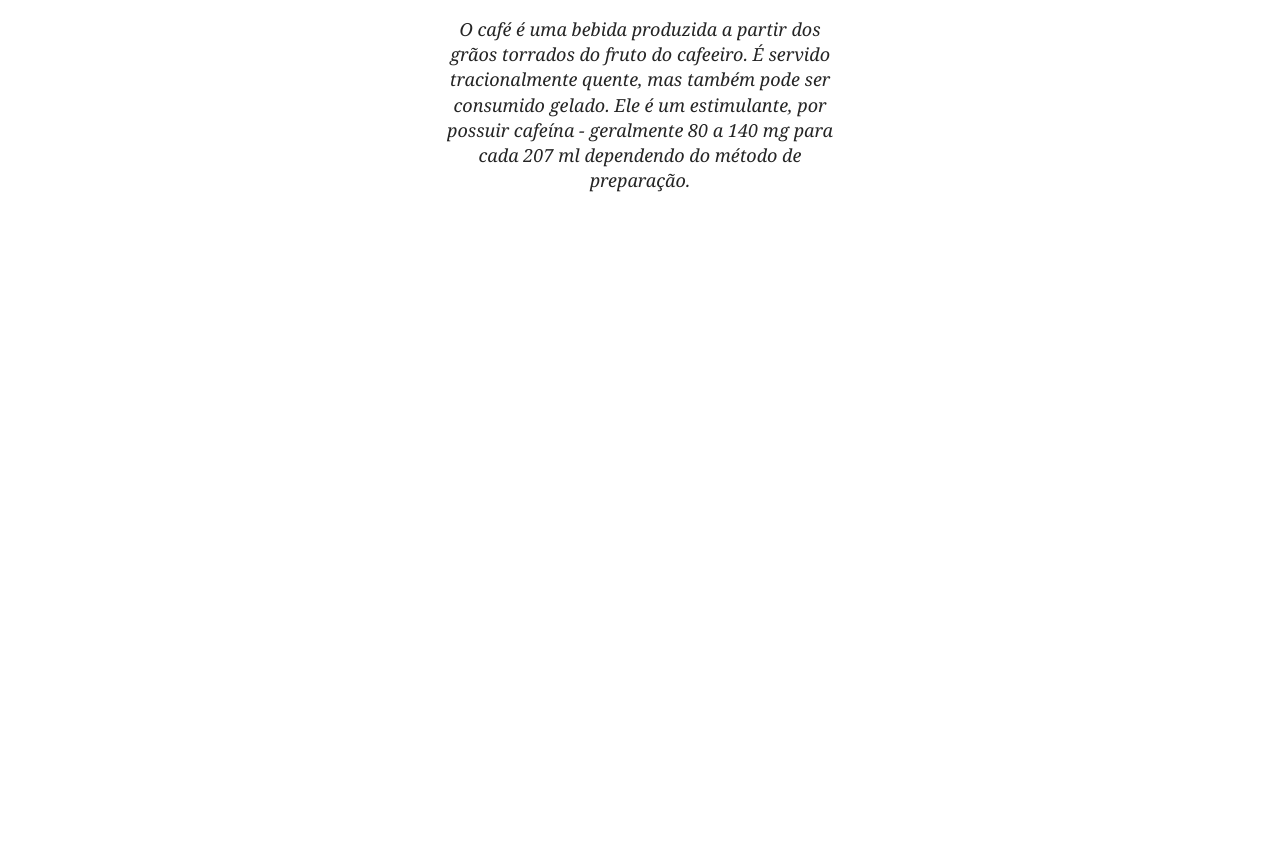
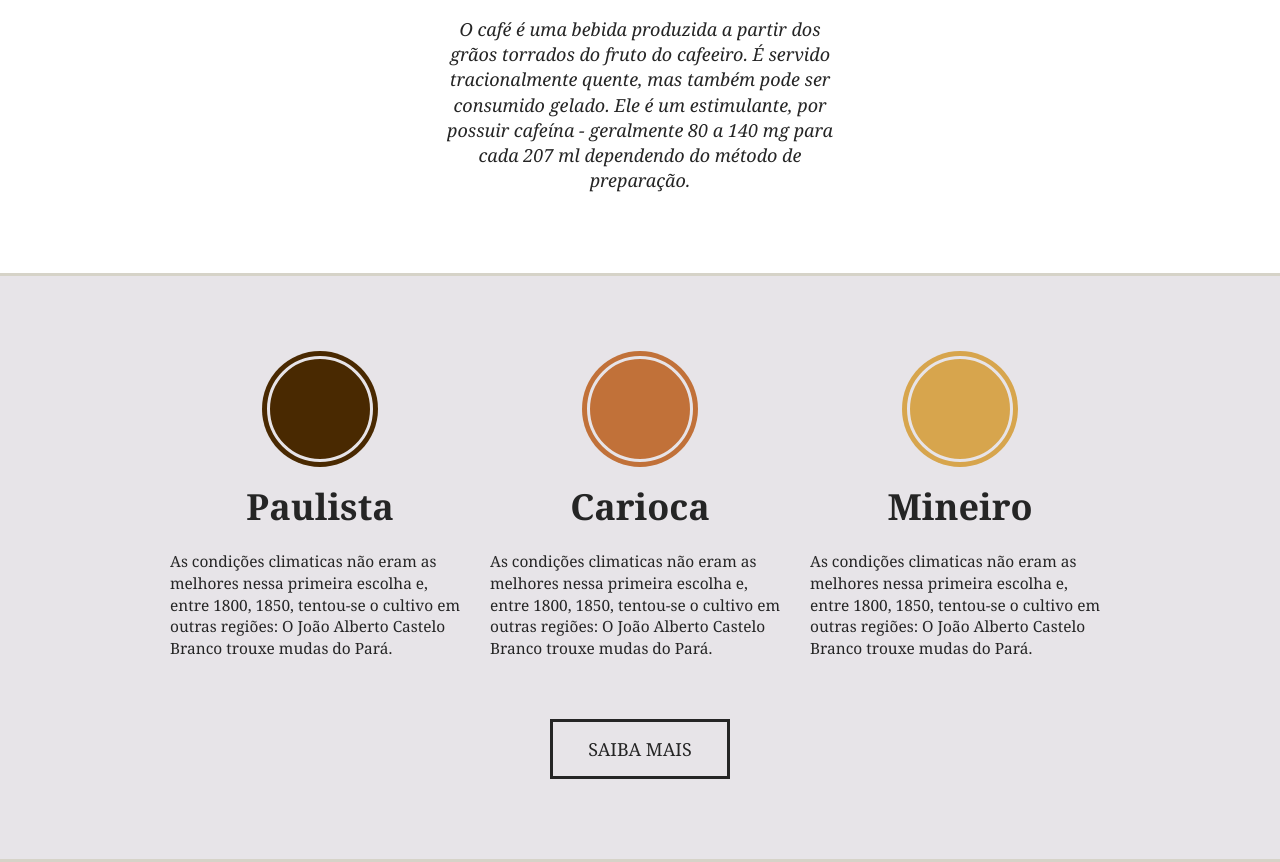
Before and after one commit to Feitosa777/Projeto-Braf-, a plain HTML site: page index.html in a window 1280 px wide. Shown: the part 973-1835 px from the top of the page. Before the commit the page ends 1246 px from the top, so only its background shows below. Drawn offline with Linux system fonts and the light colour scheme.

Commit message:
Produtos

```diff
--- a/css/brafe.css
+++ b/css/brafe.css
@@ -92,6 +92,7 @@ body{
 }
 
 .sobre-item{
+    flex: 1;
     margin: 0 10px;
 }
 .sobre-item img{
@@ -119,3 +120,65 @@ body{
     max-width: 400px;
     text-align: center;
 }
+
+/* Produtos */
+
+.produtos {
+    background-color: #e7e4e8;
+    border-top: 3px solid #d6d3c8;
+    border-bottom: 3px solid #d6d3c8;
+    padding: 60px 0;
+}
+
+.produtos-item {
+    flex: 1;
+    margin: 0 10px 40px 10px;
+}
+
+.produtos-item h2 {
+    font-size: 2.25em;
+    text-align: center;
+    margin-bottom: 20px;
+}
+
+.produtos-item h2:before {
+    content: "";
+    display: block;
+    width: 100px;
+    height: 100px;
+    border-radius: 50%;
+    background-color: currentColor;
+    box-shadow: 0 0 0 5px currentColor;
+    border: 3px solid #e7e4e8;
+    margin: 20px auto;
+}
+
+h2.produtos-paulista:before {
+    color: #492901;
+}
+
+h2.produtos-carioca:before {
+    color: #c17139;
+}
+
+h2.produtos-mineiro:before {
+    color: #d7a54D;
+}
+
+.produtos-item p{
+    font-size: 0.965em;
+    line-height: 1.4em;
+}
+
+.produtos-btn{
+    border: 3px solid #252525;
+    color: #252525;
+    text-decoration: none;
+    text-align: center;
+    font-size: 1.125em;
+    text-transform: uppercase;
+    display: block;
+    width: 180px;
+    padding: 15px 0;
+    margin: 20px auto;
+}
--- a/index.html
+++ b/index.html
@@ -49,5 +49,44 @@
         de preparação.</p>
     </section>
 
+    <!-- Produtos -->
+
+    <section class="produtos" id="produtos">
+
+        <div class="container">
+            <div class="produtos-item">
+
+                <h2 class="produtos-paulista">Paulista</h2>
+
+                <p> As condições climaticas não eram as melhores nessa primeira
+                    escolha e, entre 1800, 1850, tentou-se o cultivo em outras regiões:
+                    O João Alberto Castelo Branco trouxe mudas do Pará.
+                </p>
+            </div>
+
+            <div class="produtos-item">
+
+                <h2 class="produtos-carioca">Carioca</h2>
+
+                <p> As condições climaticas não eram as melhores nessa primeira
+                    escolha e, entre 1800, 1850, tentou-se o cultivo em outras regiões:
+                    O João Alberto Castelo Branco trouxe mudas do Pará.
+                </p>
+            </div>
+
+            <div class="produtos-item">
+
+                <h2 class="produtos-mineiro">Mineiro</h2>
+
+                <p> As condições climaticas não eram as melhores nessa primeira
+                    escolha e, entre 1800, 1850, tentou-se o cultivo em outras regiões:
+                    O João Alberto Castelo Branco trouxe mudas do Pará.
+                </p>
+            </div>
+        </div>
+
+        <a href="#" class="produtos-btn">Saiba Mais</a>
+    </section>
+
 </body>
 </html>
```
